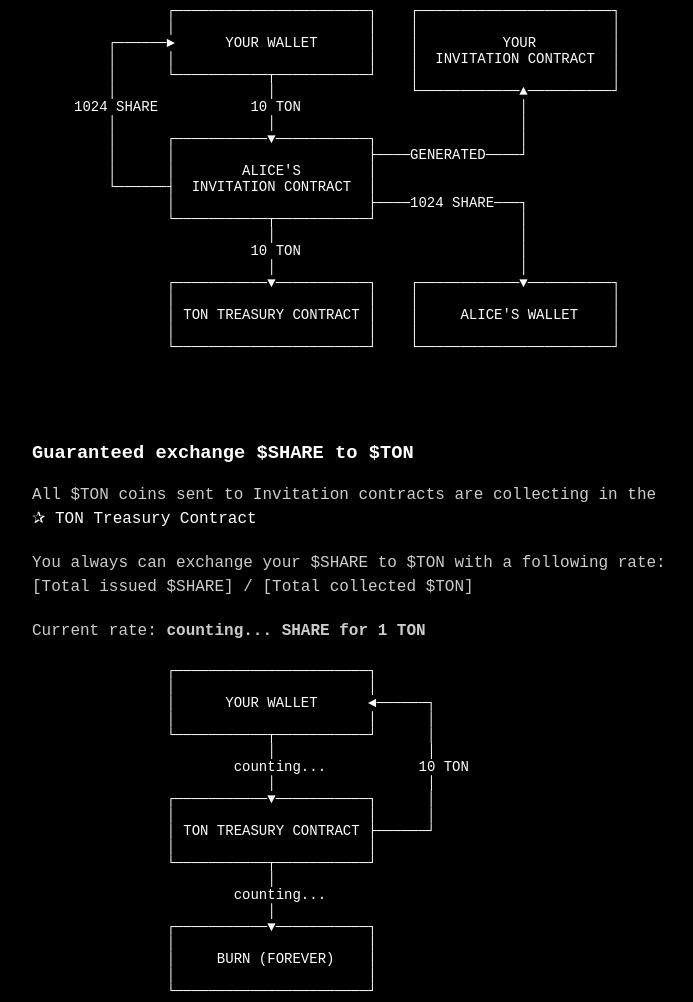
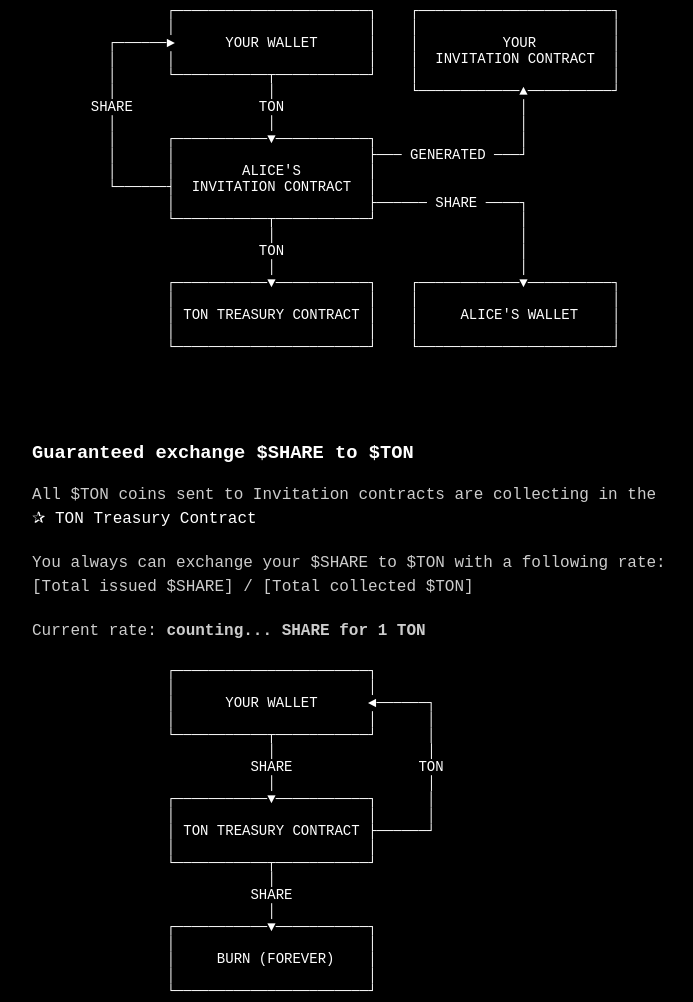
Before and after one commit to shaddog/share-coin, a plain HTML site: page index.html in a window 1280 px wide. Shown: the part 999-2001 px from the top of the page, without its empty margins (278-971 px from the left). Drawn offline with Linux system fonts and the light colour scheme; a script that the page names is missing.

Commit message:
fix: images

```diff
--- a/index.html
+++ b/index.html
@@ -98,16 +98,16 @@
          │      │                       │    │  INVITATION CONTRACT  │
          │      └───────────┬───────────┘    │                       │
          │                  │                └────────────▲──────────┘
-     <span data-var="reward">1024</span> SHARE           10 TON                          │
+       SHARE               TON                            │
          │                  │                             │
          │      ┌───────────▼───────────┐                 │
-         │      │                       ├────GENERATED────┘
+         │      │                       ├─── GENERATED ───┘
          │      │        ALICE'S        │
          └──────┤  INVITATION CONTRACT  │
-                │                       ├────<span data-var="reward">1024</span> SHARE───┐
+                │                       ├────── SHARE ────┐
                 └───────────┬───────────┘                 │
                             │                             │
-                          10 TON                          │
+                           TON                            │
                             │                             │
                 ┌───────────▼───────────┐    ┌────────────▼──────────┐
                 │                       │    │                       │
@@ -138,7 +138,7 @@
                 │                       │      │
                 └───────────┬───────────┘      │
                             │                  │
-                        <span data-var="amountOfShareForOneTon">counting...</span>           10 TON
+                          SHARE               TON
                             │                  │
                 ┌───────────▼───────────┐      │
                 │                       │      │
@@ -146,15 +146,13 @@
                 │                       │
                 └───────────┬───────────┘
                             │
-                        <span data-var="amountOfShareForOneTon">counting...</span>
+                          SHARE
                             │
                 ┌───────────▼───────────┐
                 │                       │
                 │     BURN (FOREVER)    │
                 │                       │
                 └───────────────────────┘</pre>
-
-
                 <br />
 
               <section>
```
